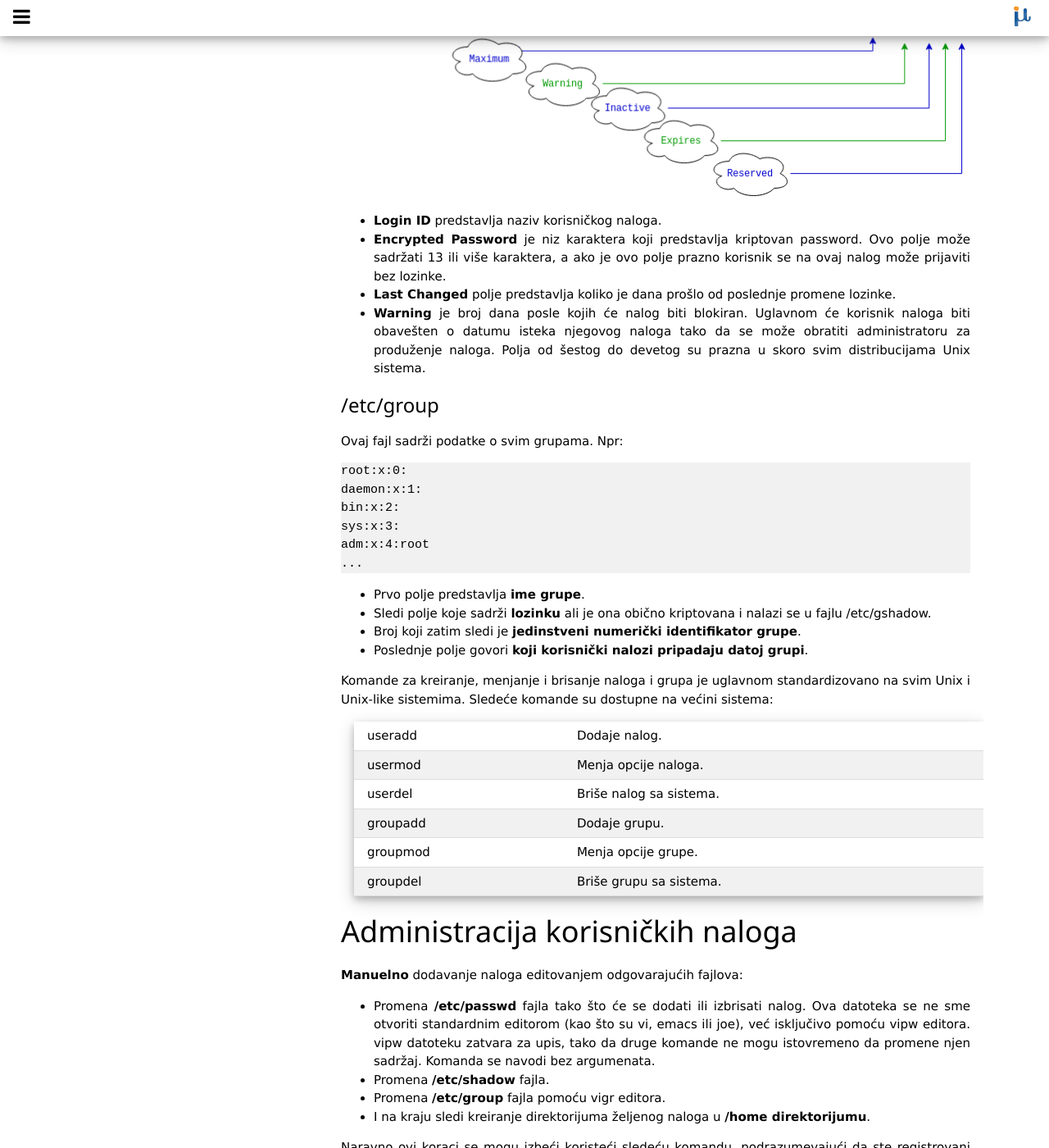
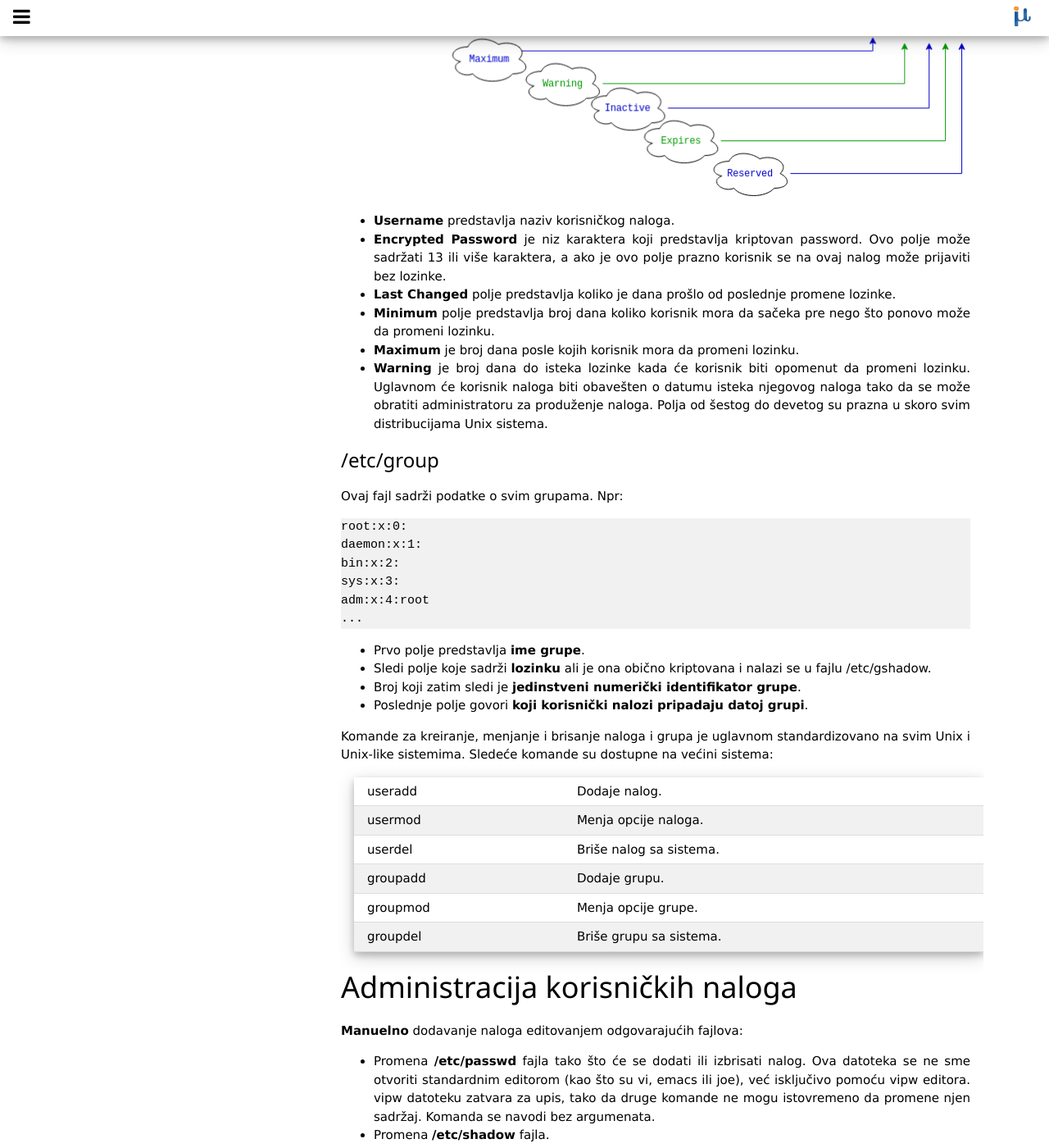
Before and after one commit to knezevicmarko/knezevicmarko.github.io, a Jekyll site: the page built from _os1/2017/204-linux4.md, in a window 1280 px wide and 1400 px high, scrolled down 2784 px. Shown: the whole window at 82% size. Built offline with Jekyll 4.4.1, drawn with Linux system fonts in a browser that asks for light colours; nearby versions of some CDN libraries; comment, search, counter and statistics services are not loaded; some of the changed text lies outside the part shown.

Commit message:
Priprema os1 2017 III

```diff
--- a/_os1/2017/204-linux4.md
+++ b/_os1/2017/204-linux4.md
@@ -86,10 +86,12 @@ Podaci o svakom nalogu imaju devet mogućih mesta za podatke.
 ![Izgled linije fajla /etc/shadow.](/assets/os1/shadow.png "Izgled linije fajla /etc/shadow.")
 
 
-* **Login ID** predstavlja naziv korisničkog naloga.
+* **Username** predstavlja naziv korisničkog naloga.
 * **Encrypted Password** je niz karaktera koji predstavlja kriptovan password. Ovo polje može sadržati 13 ili više karaktera, a ako je ovo polje prazno korisnik se na ovaj nalog može prijaviti bez lozinke.
 * **Last Changed** polje predstavlja koliko je dana prošlo od poslednje promene lozinke.
-* **Warning** je broj dana posle kojih će nalog biti blokiran. Uglavnom će korisnik naloga biti obavešten o datumu isteka njegovog naloga tako da se može obratiti administratoru za produženje naloga. Polja od šestog do devetog su prazna u skoro svim distribucijama Unix sistema.
+* **Minimum** polje predstavlja broj dana koliko korisnik mora da sačeka pre nego što ponovo može da promeni lozinku.
+* **Maximum** je broj dana posle kojih korisnik mora da promeni lozinku.
+* **Warning** je broj dana do isteka lozinke kada će korisnik biti opomenut da promeni lozinku. Uglavnom će korisnik naloga biti obavešten o datumu isteka njegovog naloga tako da se može obratiti administratoru za produženje naloga. Polja od šestog do devetog su prazna u skoro svim distribucijama Unix sistema.
 
 ### /etc/group
 
```
Also changed, not shown: other parts of _os1/2017/204-linux4.md (+4 -4 lines).
